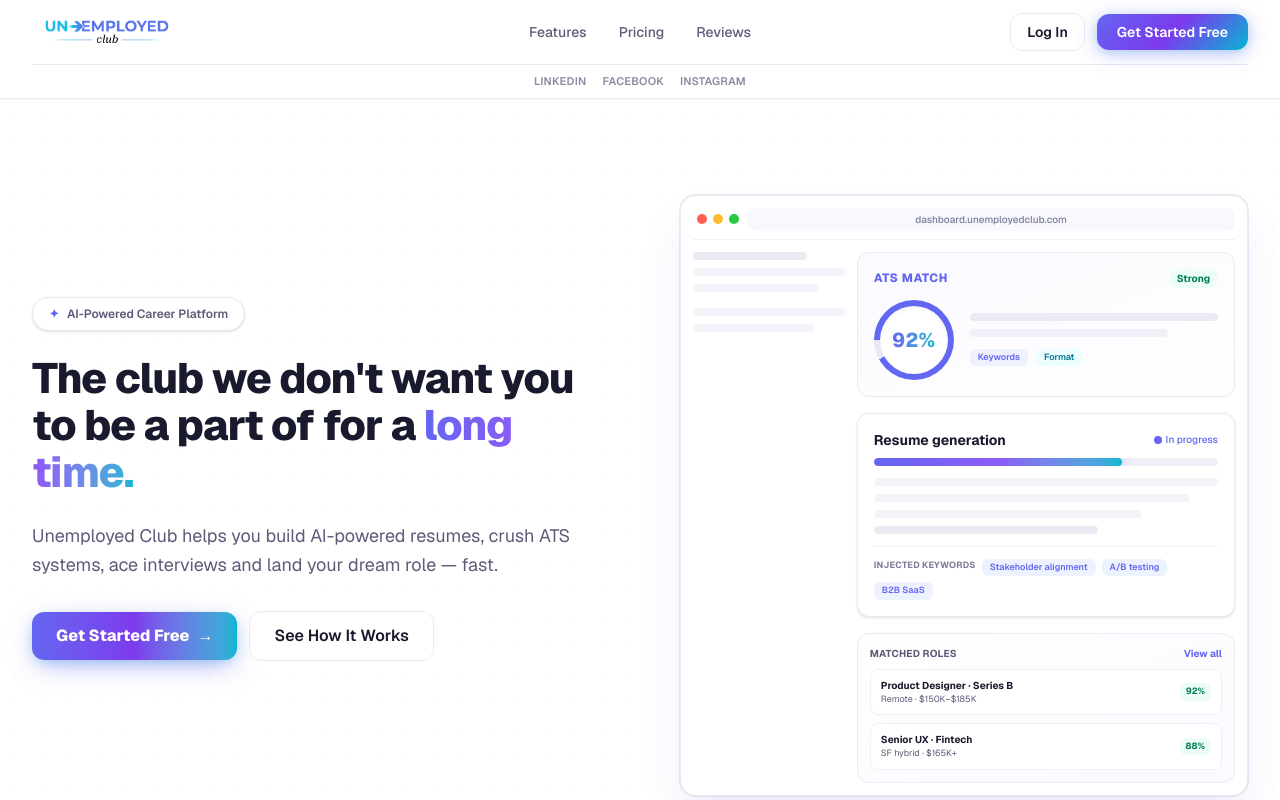
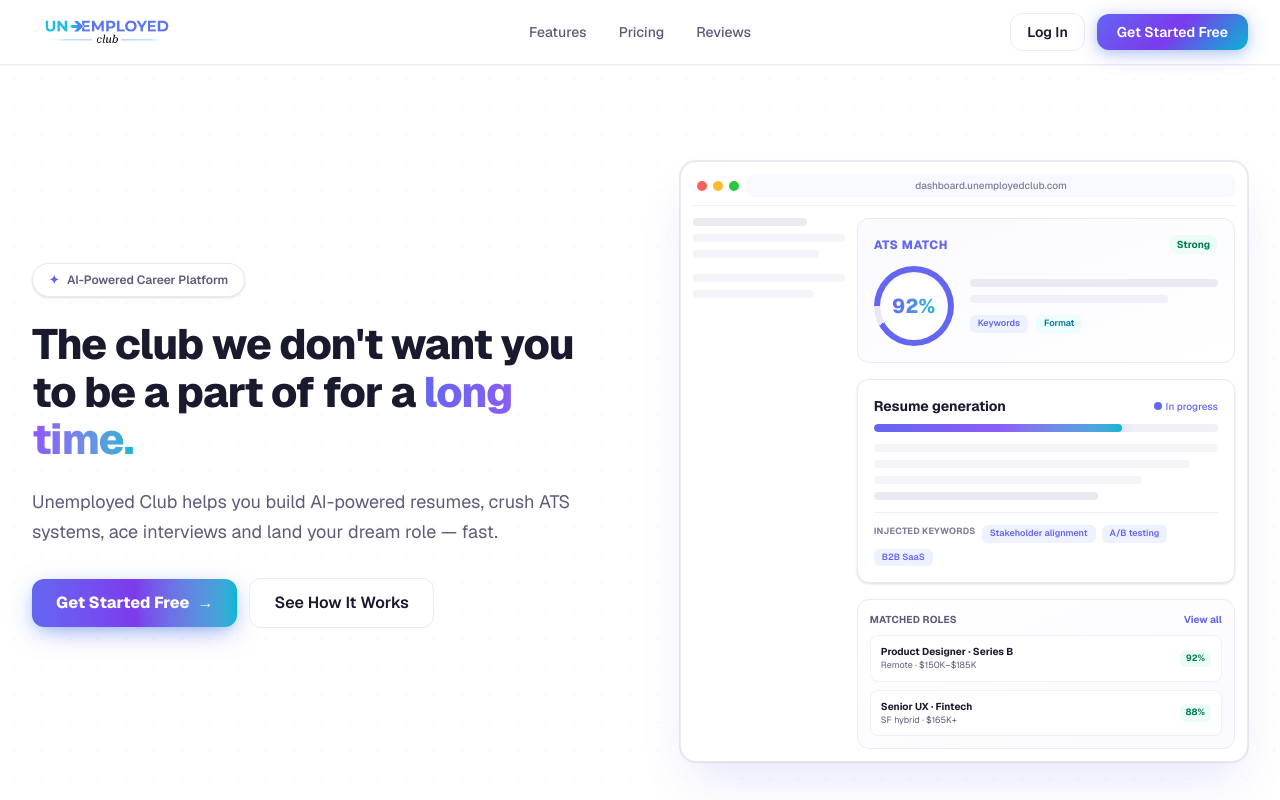
Before and after one commit to Nikhilcoding20/resume-platform, a Next.js app: page / in a window 1280 px wide. Shown: the top 800 px of the page. Built offline with nearby package versions, Linux system fonts and the light colour scheme; no server answers.

Commit message:
describe your change here

```diff
--- a/app/components/PublicSiteHeader.js
+++ b/app/components/PublicSiteHeader.js
@@ -64,32 +64,6 @@
             Reviews
           </Link>
         </nav>
-        <div className="hidden items-center justify-center gap-4 border-t border-[#eaeaf2] py-2 lg:flex">
-          <a
-            href="https://www.linkedin.com/company/unemployed-club/about/"
-            target="_blank"
-            rel="noopener noreferrer"
-            className="text-[11px] font-semibold uppercase tracking-wide text-[#8b8ba3] transition-colors hover:text-[#6366f1]"
-          >
-            LinkedIn
-          </a>
-          <a
-            href="https://www.facebook.com/people/Unemployed-Club/61560755183488/"
-            target="_blank"
-            rel="noopener noreferrer"
-            className="text-[11px] font-semibold uppercase tracking-wide text-[#8b8ba3] transition-colors hover:text-[#6366f1]"
-          >
-            Facebook
-          </a>
-          <a
-            href="https://www.instagram.com/unemployedclub.co/"
-            target="_blank"
-            rel="noopener noreferrer"
-            className="text-[11px] font-semibold uppercase tracking-wide text-[#8b8ba3] transition-colors hover:text-[#6366f1]"
-          >
-            Instagram
-          </a>
-        </div>
       </div>
     </header>
   )
```
